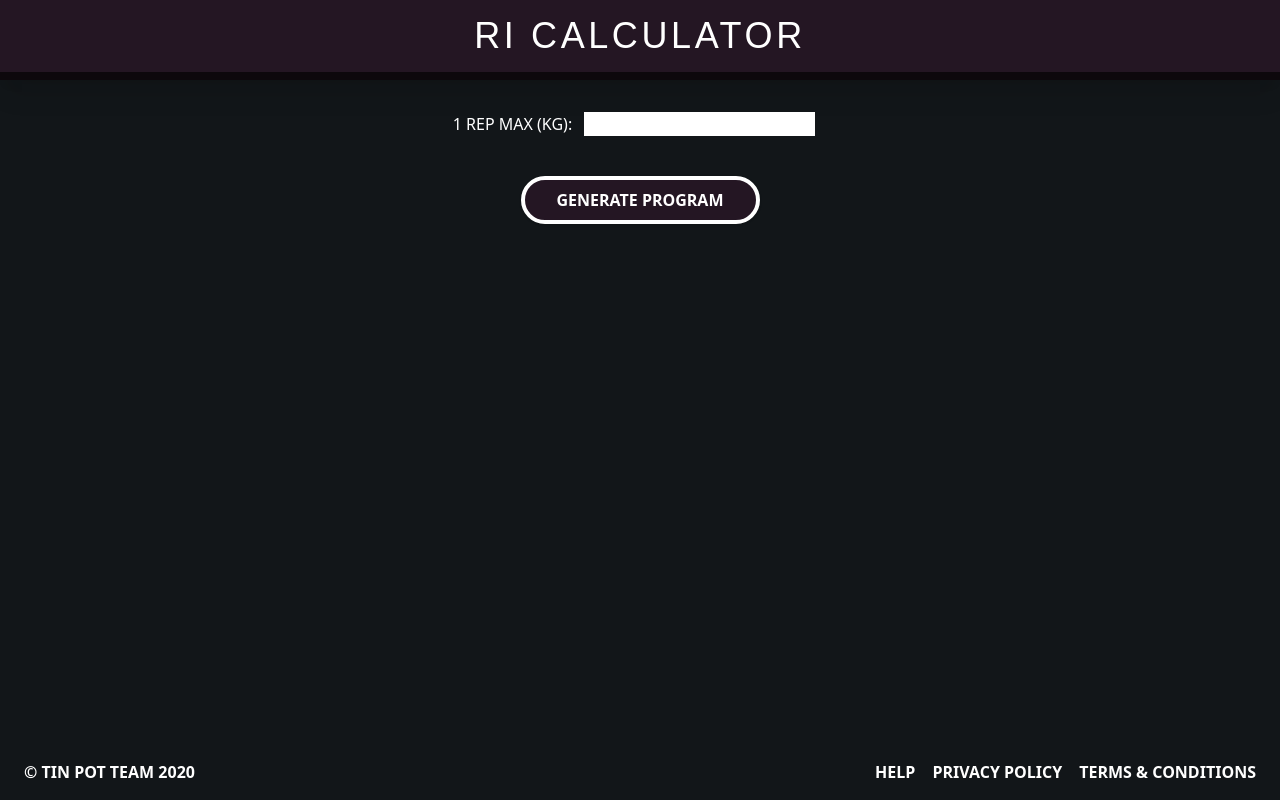
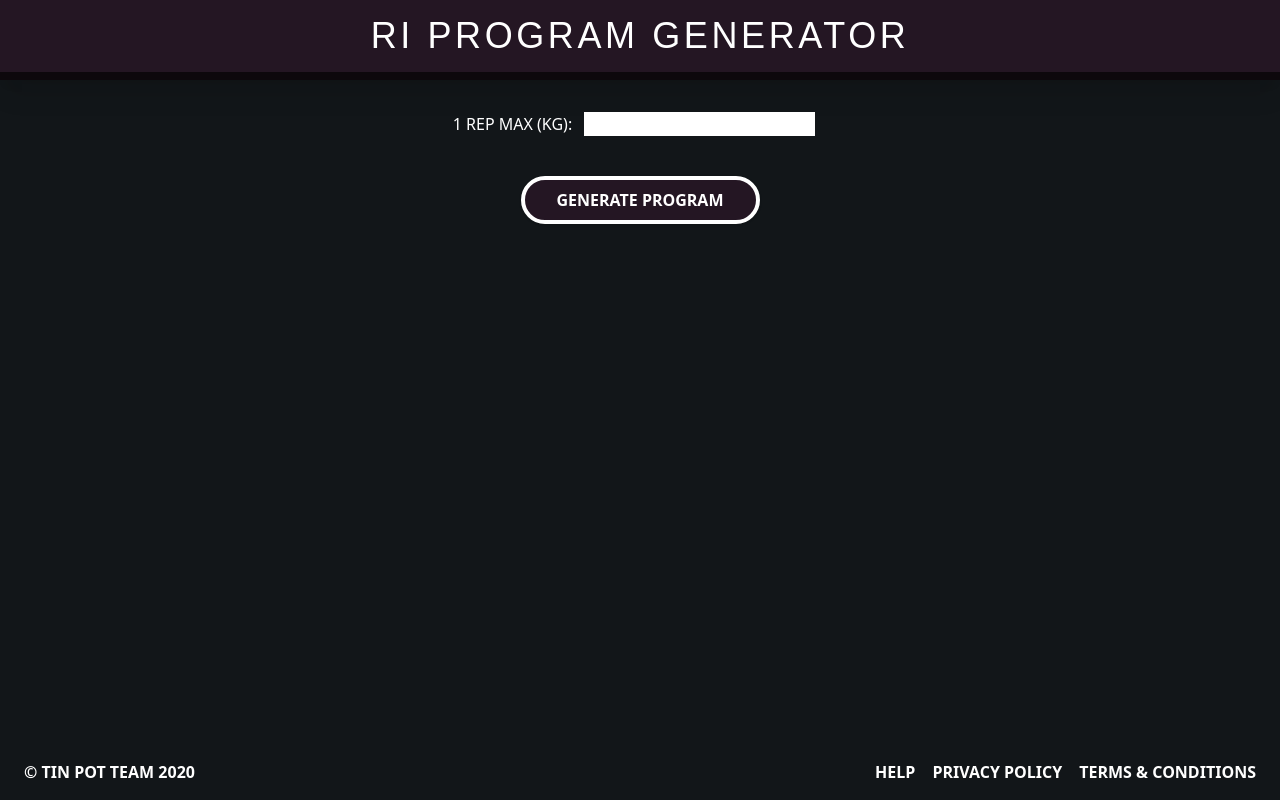
Before and after one commit to Joebias/rel-int-calc, a Next.js app: page / in a window 1280 px wide. Built offline with nearby package versions, Linux system fonts and the light colour scheme.

Commit message:
Change title and added react helmet

```diff
--- a/package.json
+++ b/package.json
@@ -15,13 +15,14 @@
         "@testing-library/react": "^11.2.2",
         "autoprefixer": "9",
         "cookie-session": "^1.4.0",
+        "dotenv": "^8.2.0",
         "isomorphic-unfetch": "^3.1.0",
         "next": "10.0.3",
         "prettier": "2.2.1",
         "react": "^17.0.0",
         "react-dom": "^17.0.0",
-        "webpack": "5.10.0",
-        "dotenv": "^8.2.0"
+        "react-helmet": "^6.1.0",
+        "webpack": "5.10.0"
     },
     "devDependencies": {
         "@types/jest": "^26.0.16",
--- a/src/components/layout/PageLayout.tsx
+++ b/src/components/layout/PageLayout.tsx
@@ -2,6 +2,7 @@ import Head from 'next/head'
 import Header from './header'
 import Footer from './Footer'
 import { FC } from 'react'
+import { Helmet } from 'react-helmet'
 
 type PageProps = {
     title: string
@@ -24,6 +25,13 @@ const PageLayout: FC<PageProps> = ({
         >
             <Head>
                 <title>{title}</title>
+                <Helmet>
+                    <meta
+                        name='RI Program Generator'
+                        content='Free RI Program Generator'
+                    />
+                    <title>{title}</title>
+                </Helmet>
             </Head>
             <Header />
             <main className='mb-auto p-2 sm:p-8 w-full md:w-3/5 xl:w-1/2 sm:mx-auto text-white'>
--- a/src/utils/constants.ts
+++ b/src/utils/constants.ts
@@ -1,2 +1,2 @@
-export const SITE_NAME = 'RI Calculator'
-export const SITE_TITLE = 'RI Calculator'
+export const SITE_NAME = 'RI Program Generator'
+export const SITE_TITLE = 'RI Program Generator'
```
Also changed, not shown: 1 other file (tests, documents, lock files or other folders).
